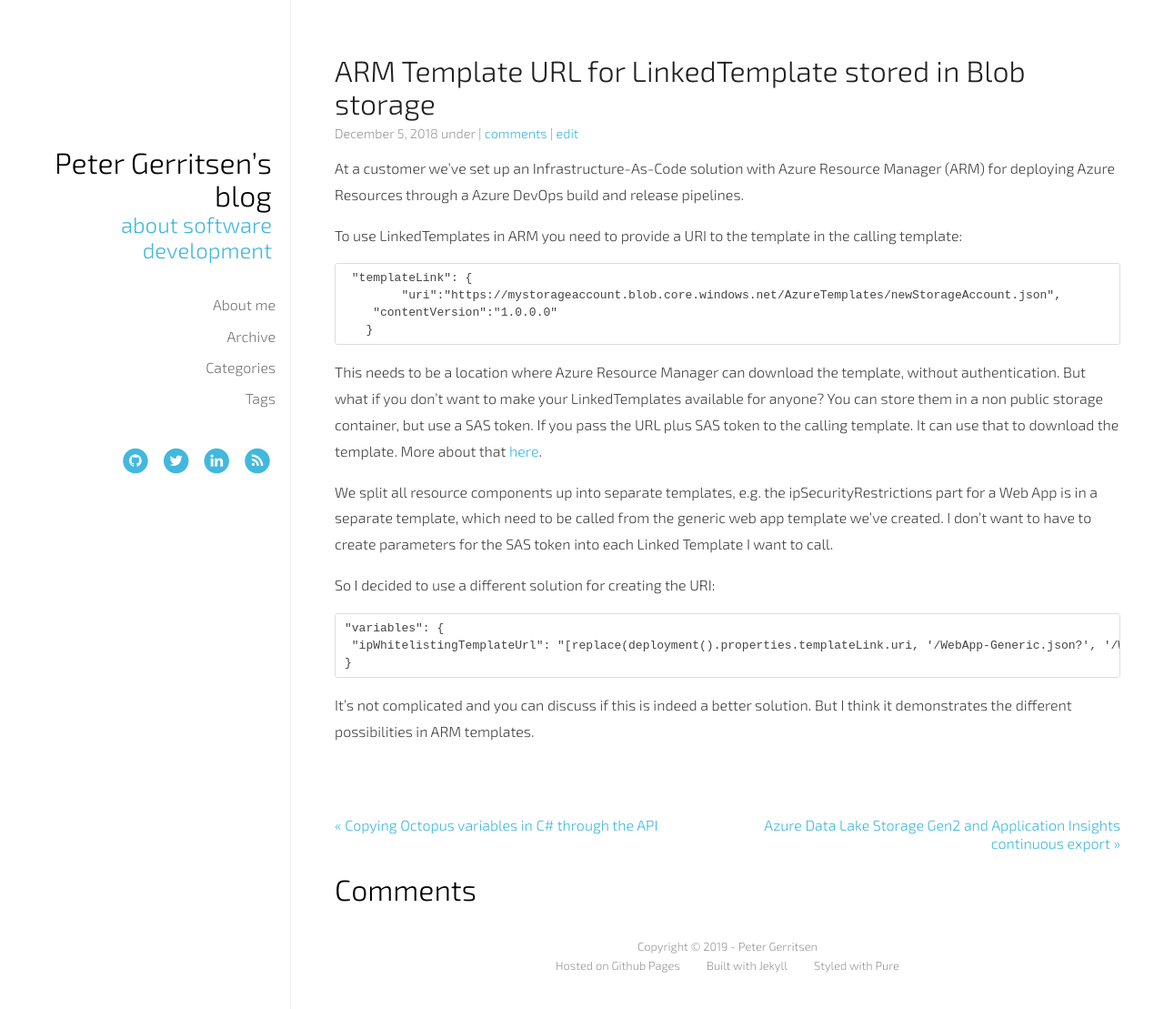
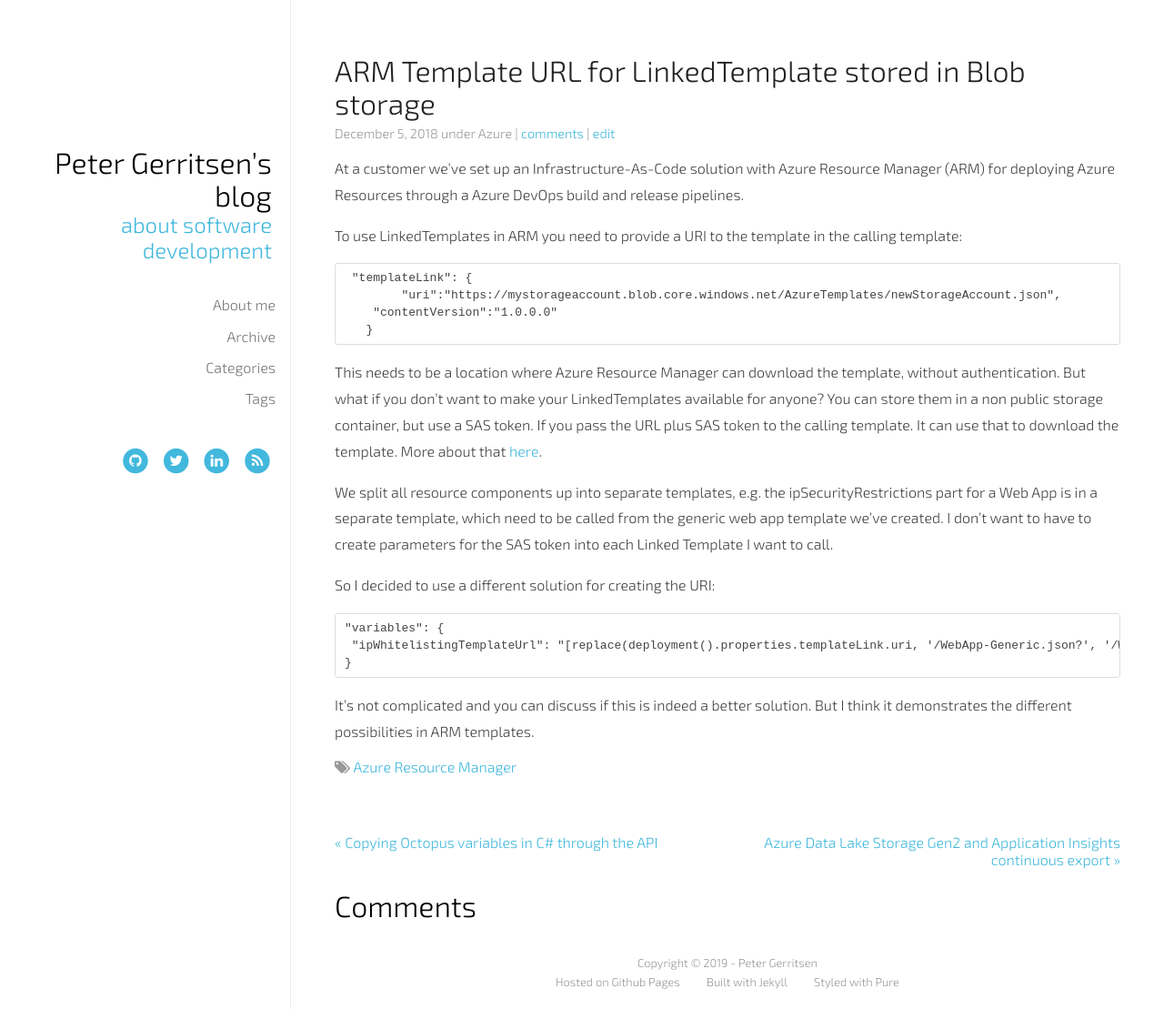
Before and after one commit to petergerritsen/blog.petergerritsen.nl, a Jekyll site: the page built from _posts/2018-12-05-arm-template-url-for-linkedtemplate-stored-in-blob-storage.md, in a window 1280 px wide and 1109 px high. Shown: the whole window at 91% size. Built offline with Jekyll 4.4.1, drawn with Linux system fonts in a browser that asks for light colours; nearby versions of some CDN libraries; some web fonts are replaced; comment, search, counter and statistics services are not loaded.

Commit message:
Update from Forestry.io - Updated arm-template-url-for-linkedtemplate-stored-in-blob-storage.md

```diff
--- a/_posts/2018-12-05-arm-template-url-for-linkedtemplate-stored-in-blob-storage.md
+++ b/_posts/2018-12-05-arm-template-url-for-linkedtemplate-stored-in-blob-storage.md
@@ -6,8 +6,10 @@ author: Peter
 date: 2018-12-05 08:17:26 +0000
 slug: arm-template-url-for-linkedtemplate-stored-in-blob-storage
 wordpress_id: ''
-tags: []
-categories: []
+tags:
+- Azure Resource Manager
+categories:
+- Azure
 
 ---
 At a customer we've set up an Infrastructure-As-Code solution with Azure Resource Manager (ARM) for deploying Azure Resources through a Azure DevOps build and release pipelines.
```
Also changed, not shown: .forestry/front_matter/templates/fix-asp-net-form-submit-behavior-with-jquery.yml.
